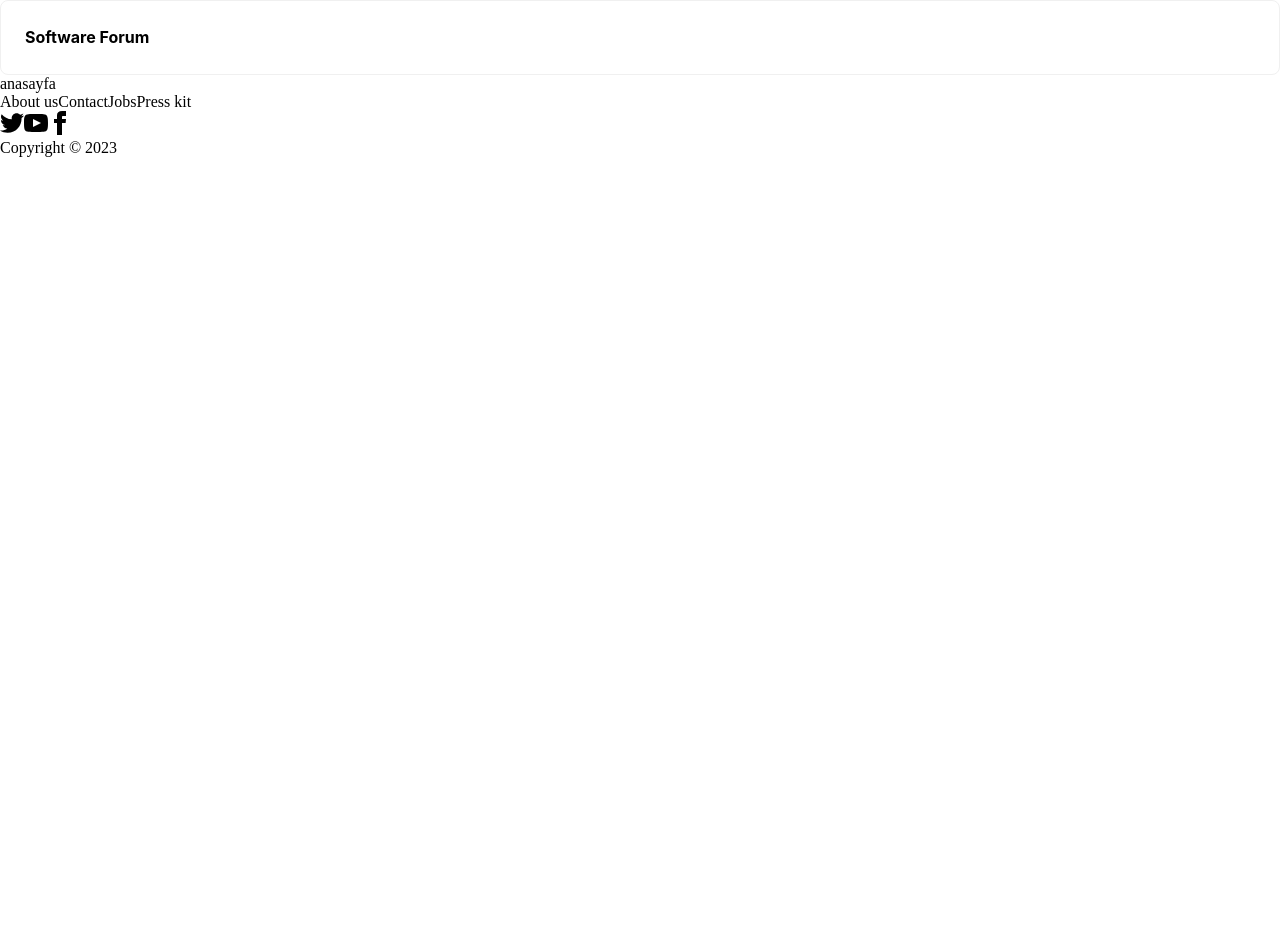
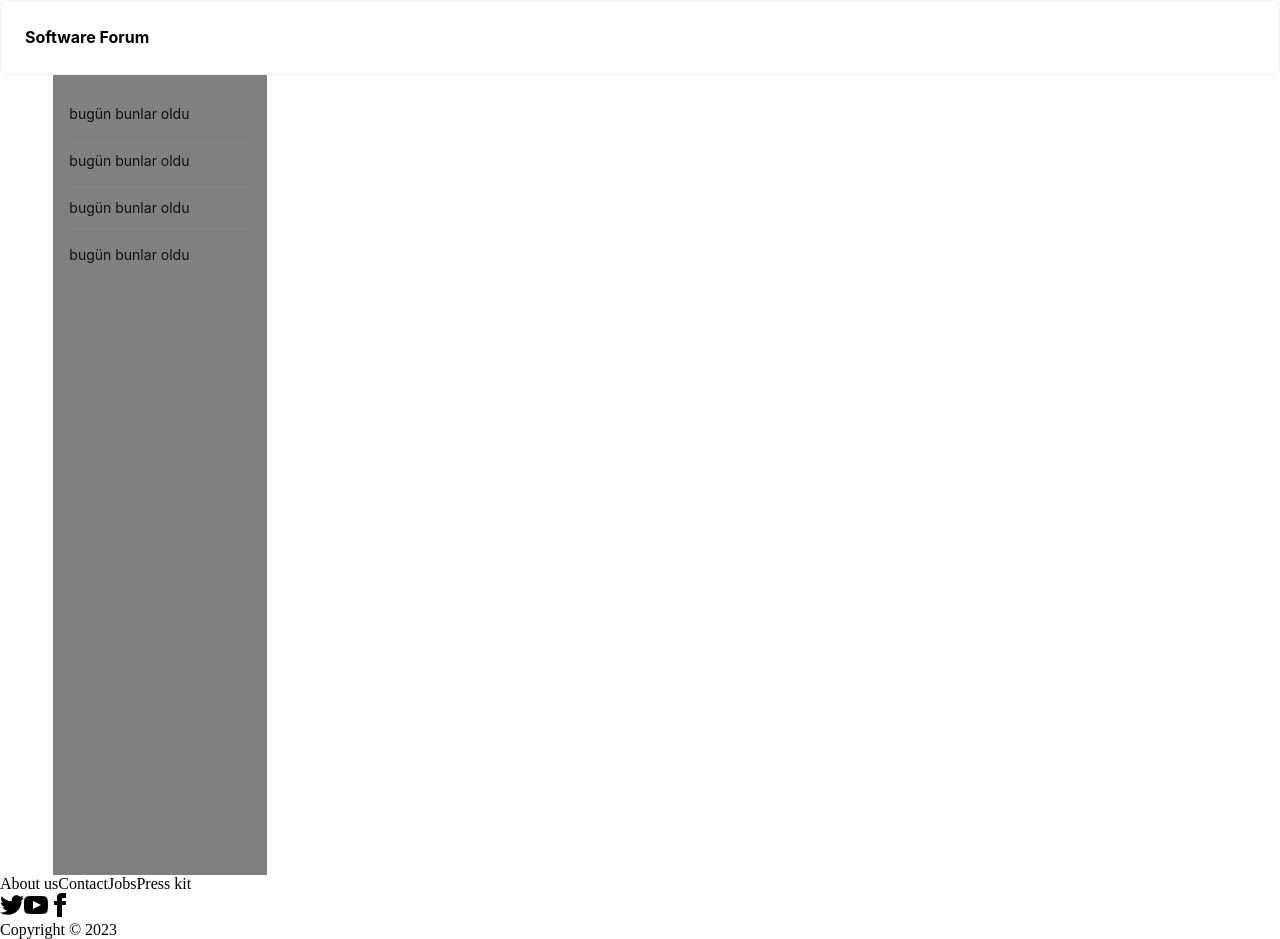
Before and after one commit to Eraybulut34/software-forum-app, a Next.js app: page /home in a window 1280 px wide. Before the commit the page ends 800 px from the top, so only its background shows below. Built offline with nearby package versions, Linux system fonts and the light colour scheme.

Commit message:
left menu

```diff
--- a/src/pages/home/index.tsx
+++ b/src/pages/home/index.tsx
@@ -1,10 +1,53 @@
 import React from "react";
-import { Table } from "antd";
+import { Col, Row, List } from "antd";
+const entryTitles = [
+  {
+    title: "bugün bunlar oldu",
+    link: "/",
+  },
+  {
+    title: "bugün bunlar oldu",
+    link: "/",
+  },
+  {
+    title: "bugün bunlar oldu",
+    link: "/",
+  },
+  {
+    title: "bugün bunlar oldu",
+    link: "/",
+  }]
+
+  const columns = [
+    {
+      title: "Title",
+      dataIndex: "title",
+      key: "title",
+    },
+    {
+      title: "Link",
+      dataIndex: "link",
+      key: "link",
+    },
+  ];
+
+  const contentStyle: React.CSSProperties = {
+    display: "flex",
+    justifyContent: "center",
+    height: "100vh",
+  };
 
 function HomePage() {
   return (
-    <div className="w-screen h-screen">
-      anasayfa
+    <div>
+      <Row style={contentStyle}>
+        {/* left menu with antd*/}
+        <Col span={4} style={{ backgroundColor: "grey",padding: "1rem" }}>
+          <List dataSource={entryTitles} renderItem={(item) => <List.Item>{item.title}</List.Item>} />
+        </Col>
+        <Col span={18}></Col>
+      </Row>
+
     </div>
   );
 }
```
